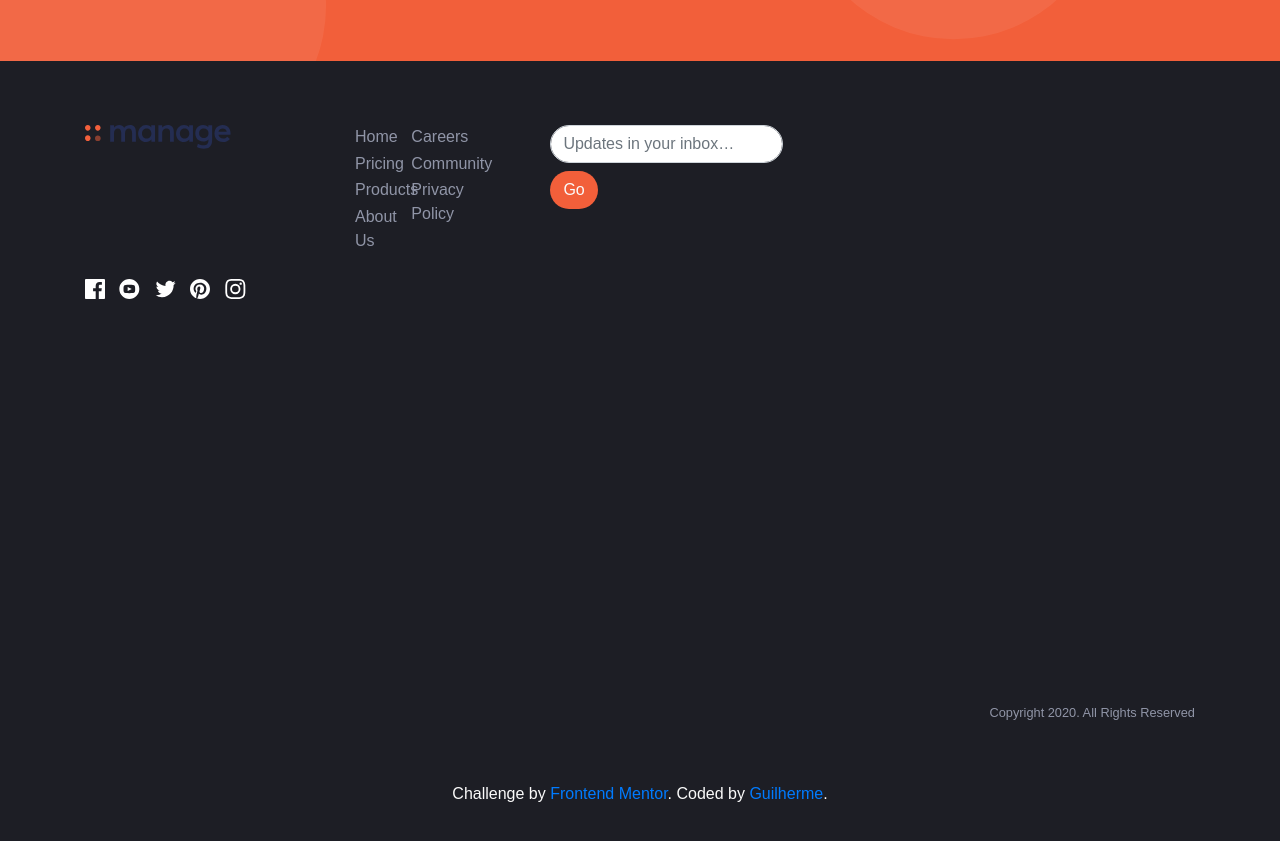
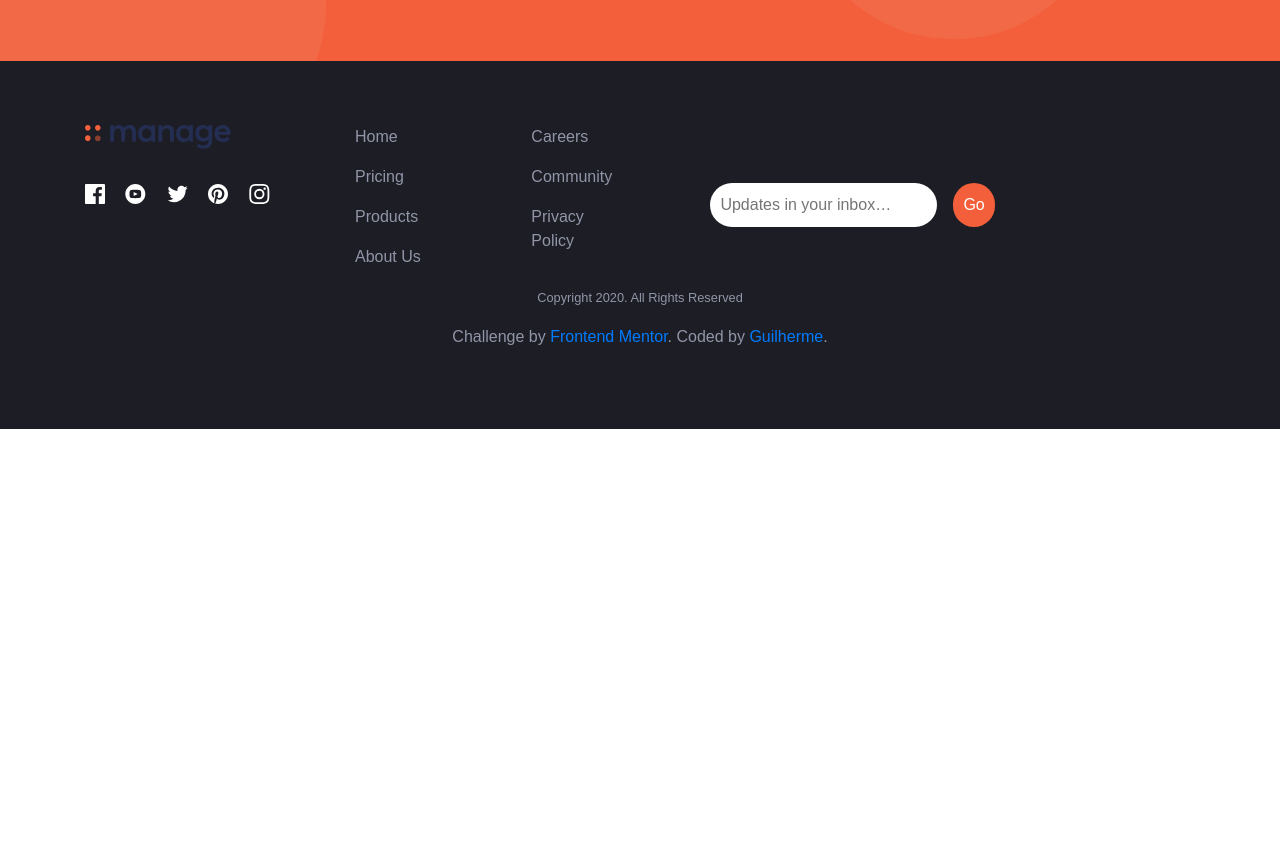
Before and after one commit to guilherme-vaz/manage-landing-page, a plain HTML site: page index.html in a window 1280 px wide. Shown: the part 2290-3131 px from the top of the page. After the commit the page ends 2719 px from the top, so only its background shows below. Drawn offline with nearby package versions, Linux system fonts and the light colour scheme; a web font is replaced by a local one.

Commit message:
melhoria do footer e contato

```diff
--- a/index.css
+++ b/index.css
@@ -224,21 +224,26 @@ li a:hover {
     color: var(--dark-grayish-blue);
 }
 
+
 .bottom-logo {
-    margin-bottom: 50%;
+    margin-bottom: 2em;
 }
 
-.bottom-links a {
-   margin-right: 10px;
-
+.bottom-links li {
+    display: inline;
+    margin-right: 1em;
+}
+.bottom-contact{
+    margin-right: 5rem;
 }
 
-.bottom-contact ul{
+.bottom-contact ul {
     list-style: none;
 }
 
-.bottom-contact li {
-    margin-bottom: 10%;
+.bottom-contact li{
+    margin-bottom: 1em;
+
 }
 
 .bottom-contact a {
@@ -253,18 +258,38 @@ li a:hover {
 .bottom-button {
     max-width: 60%;
 }
-#email {
-    border-radius: 3rem !important;
+
+.email {
+    padding: 10px;
+    border-radius: 1.5rem;
+    border: none;
+    margin-right: 1em;
+    outline: none;
 }
 
-.copyright {
-    margin-top: 36%;
+.form-button {
+    background-color: var(--bright-red);
+    border: none;
+    padding: 10px;
+    border-radius: 2rem;
+    color: white;
+
 }
 
 .attribution {
     text-align: center;
     color: var(--very-light-gray);
-    margin-top: 5%;
+}
+
+footer {
+    text-align: center;
+    position: static;
+}
+
+
+
+footer a {
+    display: inline;
 }
 
 @media (max-width: 1200px){
--- a/index.html
+++ b/index.html
@@ -206,11 +206,11 @@
         <div class="col-lg-3 col-sm-12 bottom-adjust">
           <img src="images/logo.svg" class="bottom-logo img-fluid" alt="">
           <div class="column bottom-links">
-            <a href=""><img src="images/icon-facebook.svg" alt=""></a>
-            <a href=""><img src="images/icon-youtube.svg" alt=""></a>
-            <a href=""><img src="images/icon-twitter.svg" alt=""></a>
-            <a href=""><img src="images/icon-pinterest.svg" alt=""></a>
-            <a href=""><img src="images/icon-instagram.svg" alt=""></a>
+            <li><a href=""><img src="images/icon-facebook.svg" alt=""></a></li>
+            <li><a href=""><img src="images/icon-youtube.svg" alt=""></a></li>
+            <li><a href=""><img src="images/icon-twitter.svg" alt=""></a></li>
+            <li><a href=""><img src="images/icon-pinterest.svg" alt=""></a></li>
+            <li><a href=""><img src="images/icon-instagram.svg" alt=""></a></li>
           </div>
         </div>
 
@@ -234,26 +234,19 @@
           </div>
         </div>
 
-
-        <div class="col-lg-3 col-sm-12 px-0">
-          <form action="" class="form-inline">
-
-              <label for="email" class="sr-only">Email</label>
-              <input type="email" class="form-control mb-2 mr-sm-2 rounded" id="email" placeholder="Updates in your inbox…">
-              <button class="btn bottom-button mb-2">Go</button>
-          </form>
-
-        </div>
+        <form action="" class="form-inline">
+            <label for="email" class="sr-only">Email</label>
+            <input type="email" class="email" id="email" placeholder="Updates in your inbox…">
+            <button class="form-button">Go</button>
+        </form>
 
     </div>
-    <p class="text-right copyright"><small>Copyright 2020. All Rights Reserved</small></p>
   </div>
 
   <footer>
-    <div class="attribution">
-      Challenge by <a href="https://www.frontendmentor.io?ref=challenge" target="_blank">Frontend Mentor</a>.
-      Coded by <a href="#">Guilherme</a>.
-    </div>
+      <p class=""><small>Copyright 2020. All Rights Reserved</small></p>
+      <p>Challenge by <a href="https://www.frontendmentor.io?ref=challenge" target="_blank">Frontend Mentor</a>.
+        Coded by <a href="#">Guilherme</a>.</p>
   </footer>
 
   <script src="https://code.jquery.com/jquery-3.3.1.slim.min.js" integrity="sha384-q8i/X+965DzO0rT7abK41JStQIAqVgRVzpbzo5smXKp4YfRvH+8abtTE1Pi6jizo" crossorigin="anonymous"></script>
```
